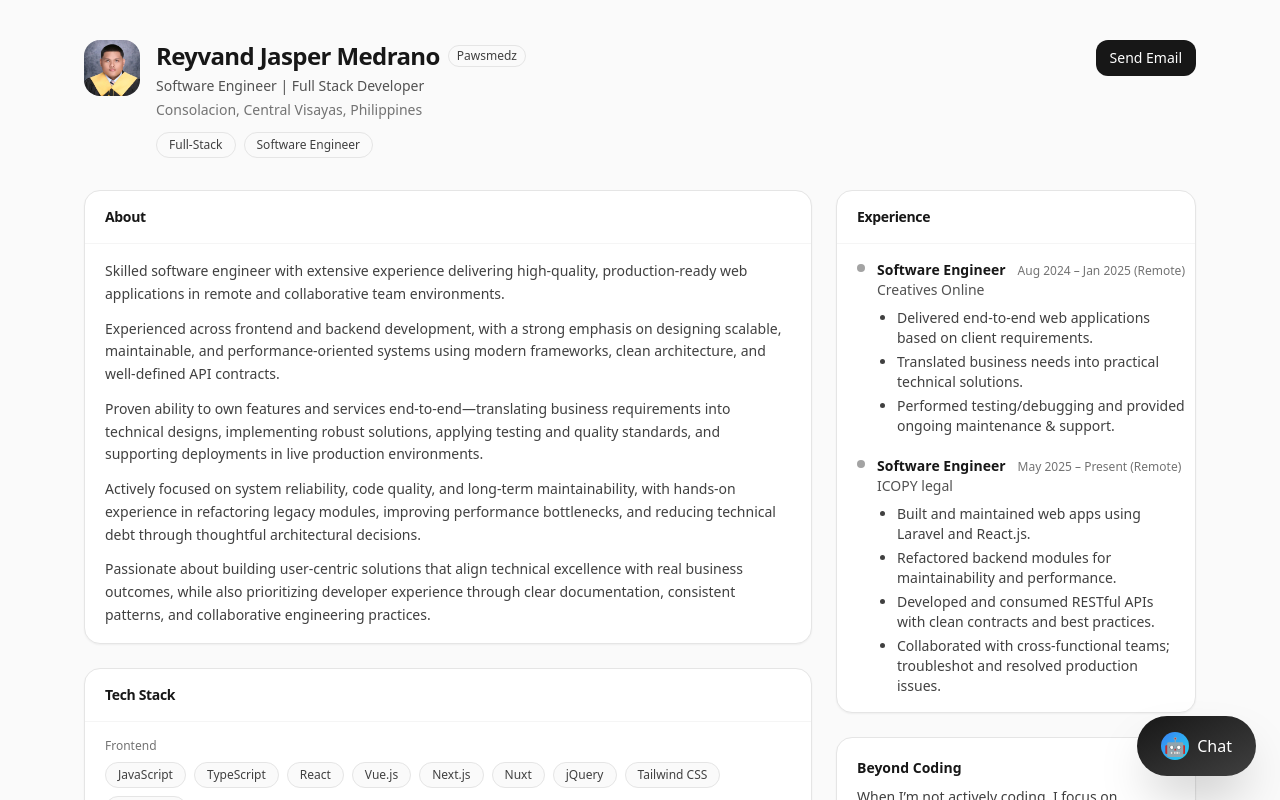
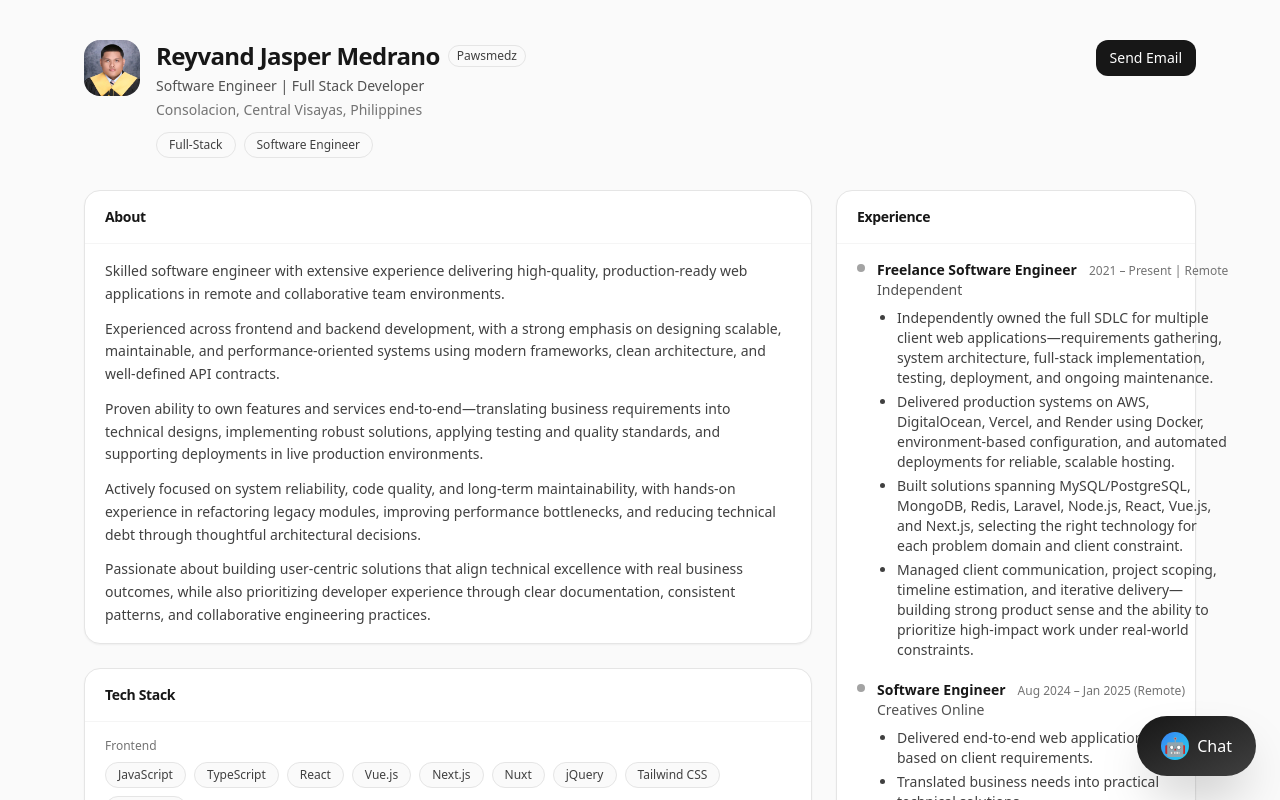
Before and after one commit to paws1234/rjmportfolio2, a Next.js app: page / in a window 1280 px wide. Shown: the top 800 px of the page. Built offline with nearby package versions, Linux system fonts and the light colour scheme.

Commit message:
added experince

```diff
--- a/data/resume.ts
+++ b/data/resume.ts
@@ -91,6 +91,17 @@ about: [
 },
  experience: [
     {
+     role: "Freelance Software Engineer",
+     company: "Independent",
+     period: "2021 – Present | Remote",
+     highlights: [
+       "Independently owned the full SDLC for multiple client web applications—requirements gathering, system architecture, full-stack implementation, testing, deployment, and ongoing maintenance.",
+       "Delivered production systems on AWS, DigitalOcean, Vercel, and Render using Docker, environment-based configuration, and automated deployments for reliable, scalable hosting.",
+       "Built solutions spanning MySQL/PostgreSQL, MongoDB, Redis, Laravel, Node.js, React, Vue.js, and Next.js, selecting the right technology for each problem domain and client constraint.",
+       "Managed client communication, project scoping, timeline estimation, and iterative delivery—building strong product sense and the ability to prioritize high-impact work under real-world constraints."
+     ]
+   },
+   {
      role: "Software Engineer",
       company: "Creatives Online",
       period: "Aug 2024 – Jan 2025 (Remote)",
```
